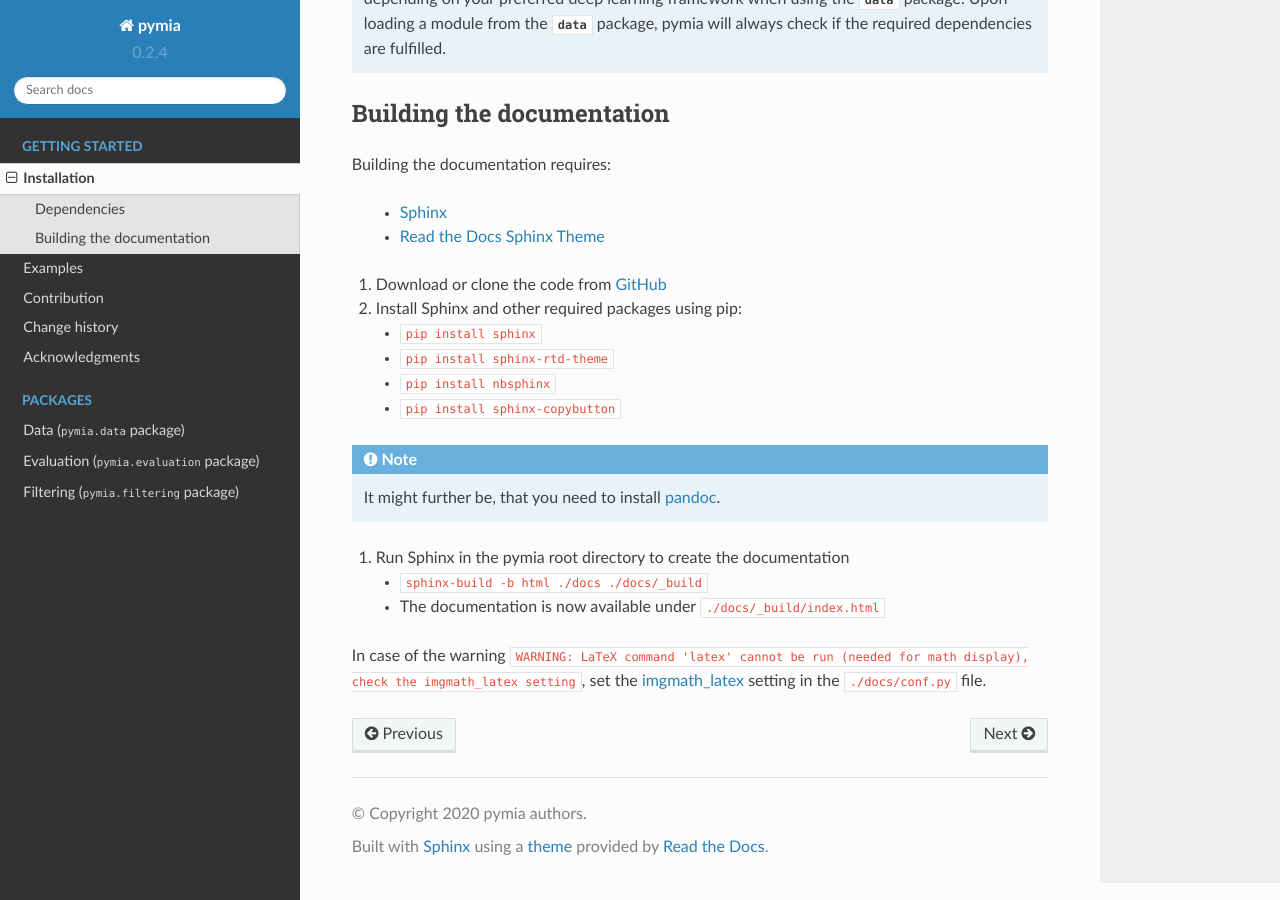
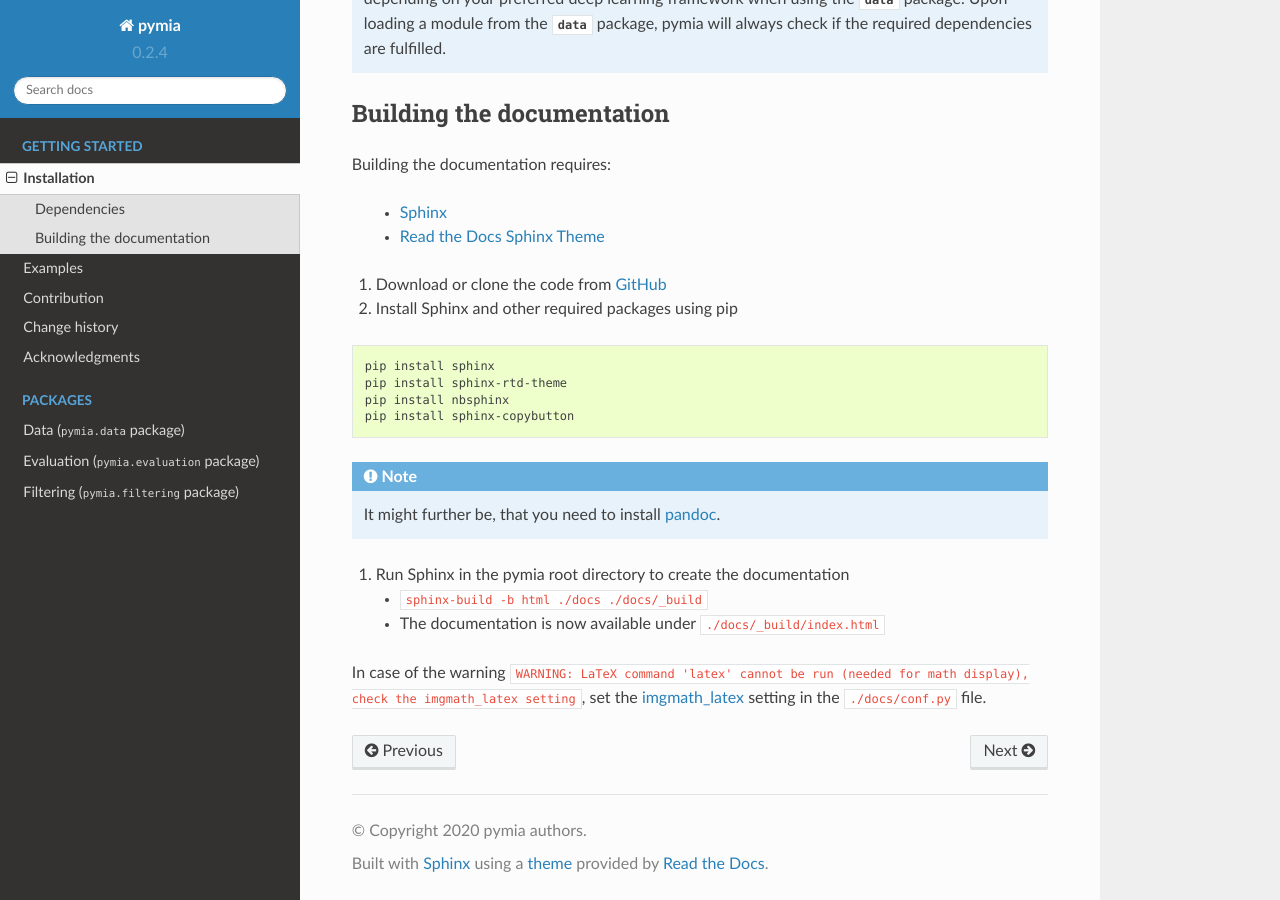
Before and after one commit to rundherum/pymia, a Sphinx documentation site: the page built from docs/installation.rst, in a window 1280 px wide and 900 px high, scrolled down 944 px. Built offline with Sphinx 7.4.7 and the Read the Docs theme 2.0.0, drawn with Linux system fonts in a browser that asks for light colours; formulas are drawn with MathJax 3; pages that are not in the unit, such as notebooks, are missing from menus; some of the changed lines change nothing that is shown.

Commit message:
chore(installation): code block for installation

```diff
--- a/docs/installation.rst
+++ b/docs/installation.rst
@@ -53,12 +53,14 @@ Building the documentation requires:
 
 #. Download or clone the code from `GitHub <https://github.com/rundherum/pymia>`_
 
-#. Install Sphinx and other required packages using pip:
+#. Install Sphinx and other required packages using pip
 
-   - :bash:`pip install sphinx`
-   - :bash:`pip install sphinx-rtd-theme`
-   - :bash:`pip install nbsphinx`
-   - :bash:`pip install sphinx-copybutton`
+.. code-block:: bash
+
+   pip install sphinx
+   pip install sphinx-rtd-theme
+   pip install nbsphinx
+   pip install sphinx-copybutton
 
 .. note::
    It might further be, that you need to install `pandoc <https://pandoc.org/>`_.
```
